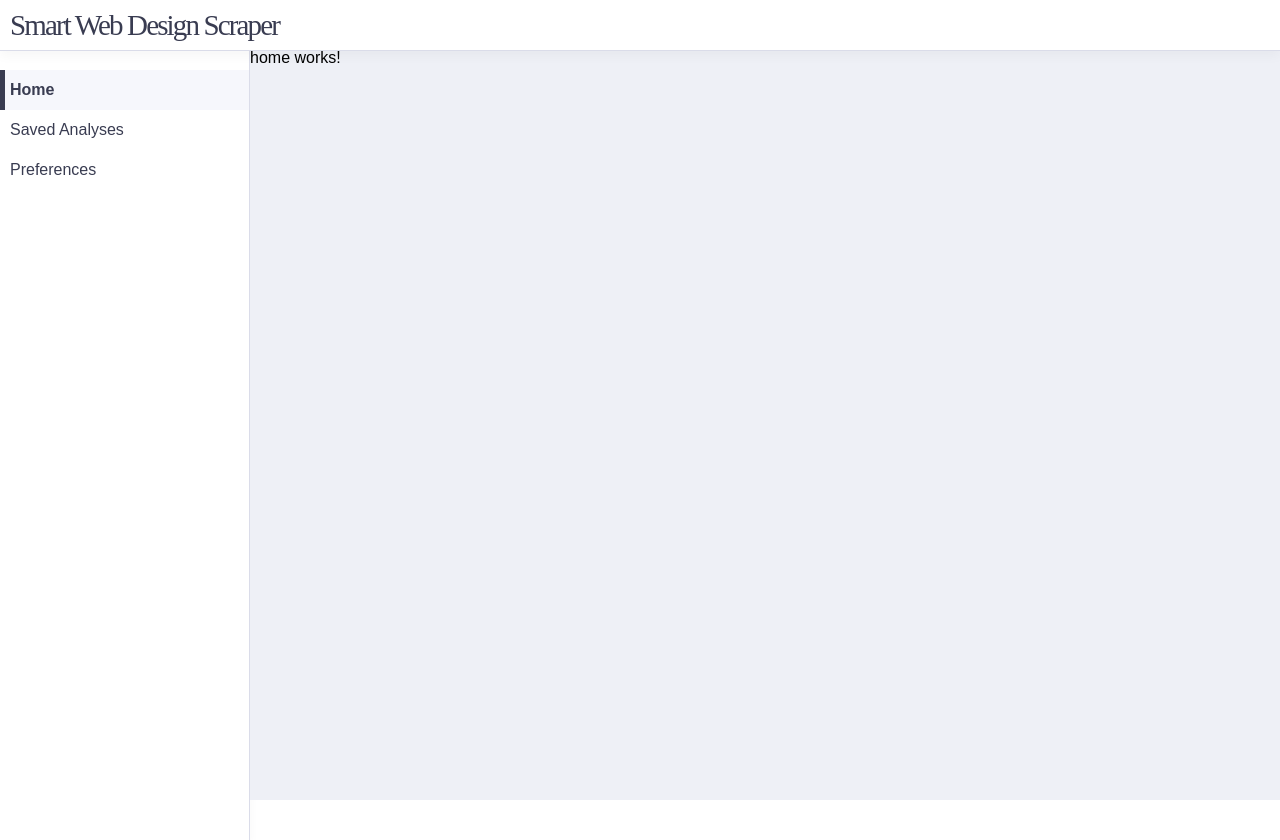
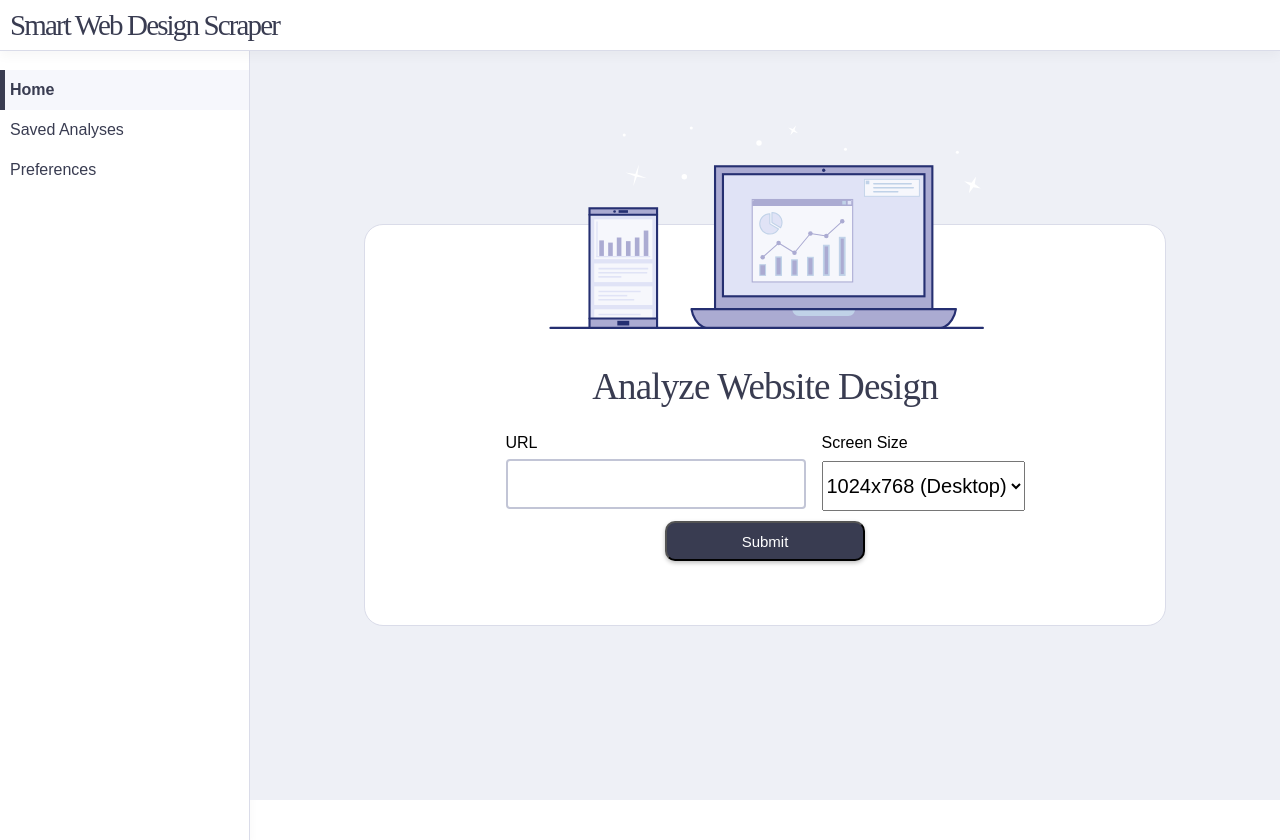
Before and after one commit to echamudi/smart-web-design-scraper-gp, an Angular app in the folder client/: page /home in a window 1280 px wide. Built offline with nearby package versions, Linux system fonts and the light colour scheme.

Commit message:
Update home and analysis result

```diff
--- a/client/src/app/analysis-result/analysis-result.component.html
+++ b/client/src/app/analysis-result/analysis-result.component.html
@@ -1 +1,2 @@
 <p>analysis-result under construction</p>
+<p>{{ url }} {{ size }}</p>
--- a/client/src/app/analysis-result/analysis-result.component.ts
+++ b/client/src/app/analysis-result/analysis-result.component.ts
@@ -1,4 +1,5 @@
 import { Component, OnInit } from '@angular/core';
+import { ActivatedRoute } from '@angular/router';
 
 @Component({
   selector: 'app-analysis-result',
@@ -7,9 +8,15 @@ import { Component, OnInit } from '@angular/core';
 })
 export class AnalysisResultComponent implements OnInit {
 
-  constructor() { }
+  constructor(private activatedRoute: ActivatedRoute) { }
+
+  url: string;
+  size: string;
 
   ngOnInit(): void {
+    this.activatedRoute.queryParams.subscribe(params => {
+      this.url = params['url'];
+      this.size = params['size'];
+    });
   }
-
 }
--- a/client/src/app/home/home.component.html
+++ b/client/src/app/home/home.component.html
@@ -1 +1,23 @@
-<p>home works!</p>
+<div class="search-widget">
+  <img class="search-widget__image" src="./assets/phone-and-laptop.svg">
+  <div class="search-widget__title">Analyze Website Design</div>
+  <form action="/analysis-result">
+    <div class="search-widget__form-row">
+      <div class="search-widget__form-item">
+        <div class="search-widget__form-label">URL</div>
+        <input type="text" name="url">
+      </div>
+      <div class="search-widget__form-item">
+        <div class="search-widget__form-label">Screen Size</div>
+        <select name="size">
+          <option value="1024x768">1024x768 (Desktop)</option>
+        </select>
+      </div>
+    </div>
+    <div class="search-widget__form-row">
+      <div class="search-widget__form-item">
+        <input type="submit" value="Submit">
+      </div>
+    </div>
+  </form>
+</div>
--- a/client/src/styles.scss
+++ b/client/src/styles.scss
@@ -157,7 +157,7 @@ body {
   }
 
   &__area-content {
-    background: #EEF0F6;
+    background: #eef0f6;
     position: relative;
     grid-area: content;
     overflow-y: scroll;
@@ -178,9 +178,9 @@ body {
 }
 
 .sidebar {
-  background: #FFFFFF;
+  background: #ffffff;
   height: 100%;
-  border-right: solid 1px #DADCE9;
+  border-right: solid 1px #dadce9;
   box-shadow: 0 6px 10px 0 rgba(0, 0, 0, 0.03);
   display: flex;
   flex-direction: column;
@@ -190,16 +190,90 @@ body {
     height: 40px;
     line-height: 40px;
     user-select: none;
-    color: #393C51;
+    color: #393c51;
     outline: none;
     padding: 0 10px;
 
     &_active {
-      background: #F6F7FC;
-      color: #393C51;
+      background: #f6f7fc;
+      color: #393c51;
       font-weight: bold;
       padding-left: 5px;
-      border-left: 5px solid #393C51;
+      border-left: 5px solid #393c51;
     }
   }
 }
+
+app-home {
+  display: absolute;
+  height: 100%;
+  width: 100%;
+  display: flex;
+  justify-content: center;
+  align-items: center;
+}
+
+.search-widget {
+  position: relative;
+  background: #ffffff;
+  border: 1px solid #dadce9;
+  border-radius: 19px;
+  width: 800px;
+  height: 400px;
+  display: flex;
+  flex-direction: column;
+  align-items: center;
+
+  &__image {
+    position: absolute;
+    top: -100px;
+    width: 440px;
+  }
+
+  &__title {
+    font-family: Lato-Bold;
+    font-size: 37px;
+    color: #393c51;
+    letter-spacing: -0.84px;
+    margin-top: 143px;
+    margin-bottom: 30px;
+  }
+
+  &__form-row {
+    display: flex;
+    width: 100%;
+    justify-content: center;
+  }
+
+  &__form-item {
+    margin: 0px 8px;
+
+    input[type="text"] {
+      width: 300px;
+      border: 2px solid #c2c5d6;
+      font-size: 20px;
+      height: 50px;
+      border-radius: 4px;
+      margin: 8px 0;
+      outline: none;
+      padding: 8px;
+      box-sizing: border-box;
+    }
+
+    select {
+      margin: 10px 0;
+      font-size: 20px;
+      height: 50px;
+    }
+
+    input[type="submit"] {
+      background: #393C51;
+      box-shadow: 0 2px 4px 0 rgba(0,0,0,0.25);
+      border-radius: 10px;
+      height: 40px;
+      width: 200px;
+      font-size: 15px;
+      color: white;
+  }
+  }
+}
```
